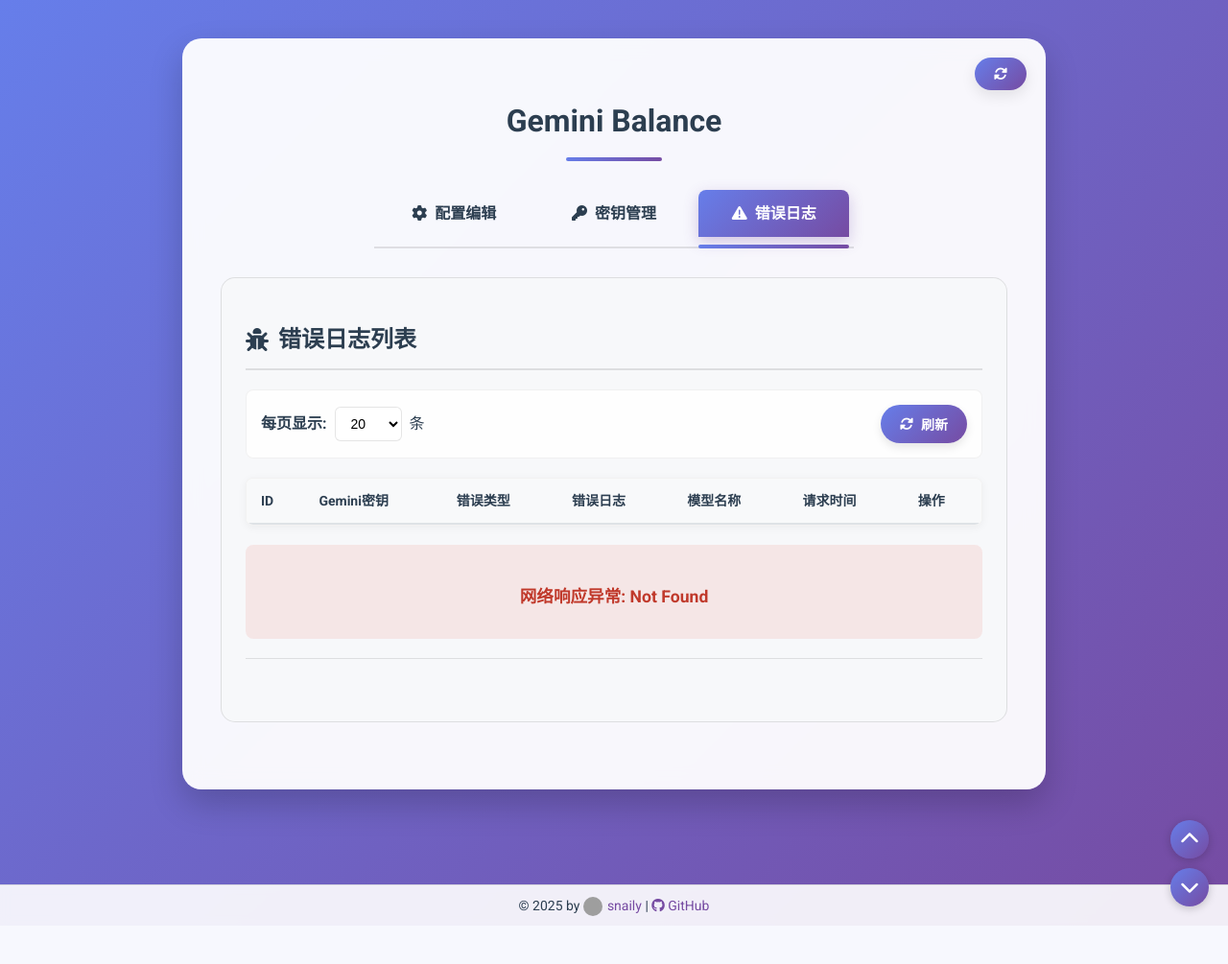
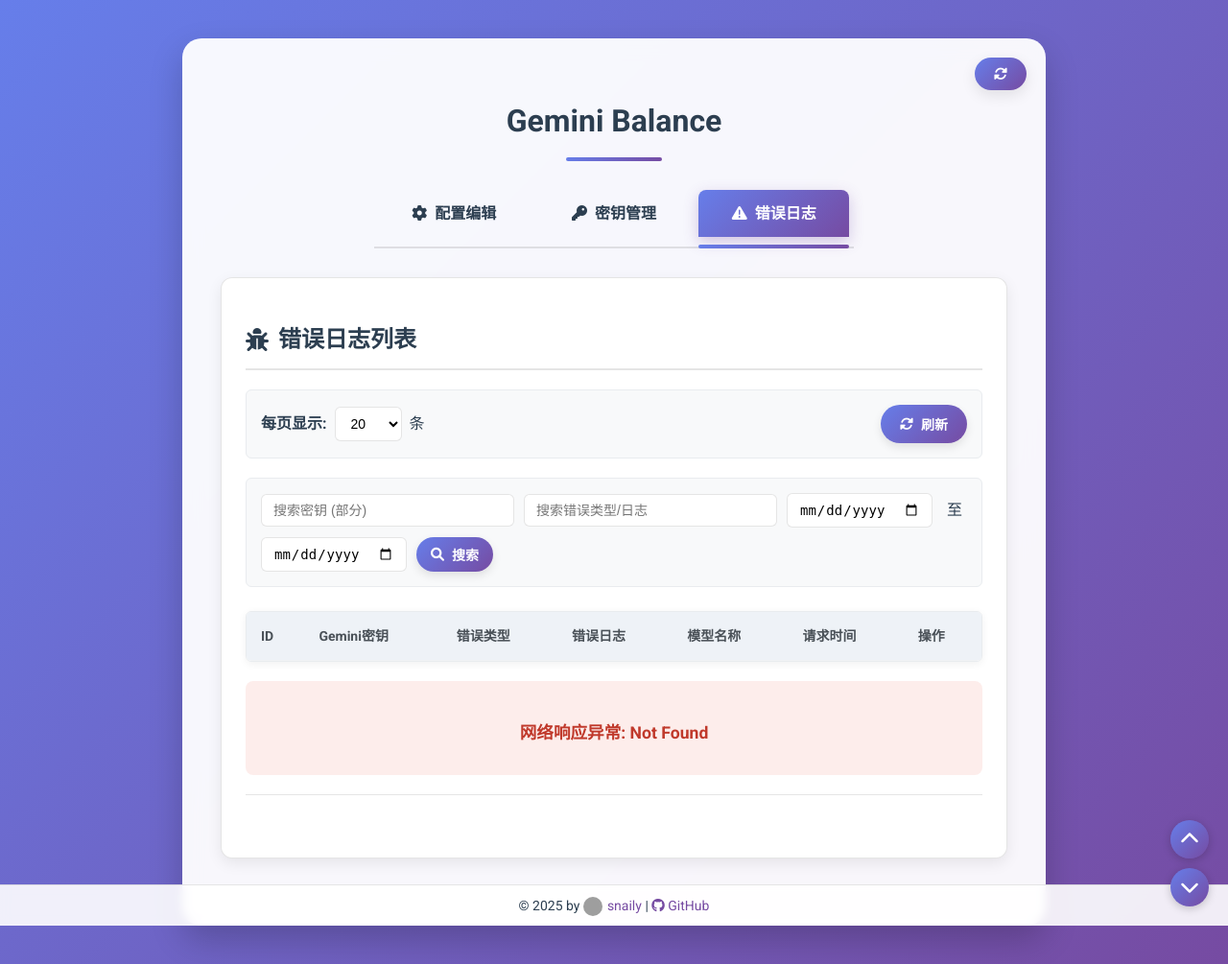
Before and after one commit to zhu748/mihayo, a Python web app: template app/templates/error_logs.html in a window 1280 px wide. Shown: the whole page at 96% size. Before the commit the page ends 955 px from the top, so only its background shows below. Run offline with Jinja, Linux system fonts and the light colour scheme; the template is opened without the code that fills it, so the values that code supplies are empty; grey boxes are pictures that could not be loaded.

Commit message:
feat(error_logs): 添加错误日志搜索和日期过滤功能
- 在后端 (`services.py`, `log_routes.py`) 实现按 Gemini 密钥（模糊匹配）、错误类型/内容（模糊匹配）和日期范围（开始/结束日期）过滤错误日志的逻辑。
- 添加新函数 `get_error_logs_count` 以高效获取符合过滤条件的总日志数，用于分页。
- 更新 `/api/logs/errors` API 端点以接受 `key_search`, `error_search`, `start_date`, `end_date` 查询参数。端点现在返回包含过滤后日志和总数的对象。
- 增强前端 (`error_logs.html`, `error_logs.js`, `error_logs.css`)：
    - 添加用于密钥搜索、错误/日志搜索和日期范围选择的输入字段。
    - 实现 JavaScript 逻辑以捕获搜索参数，使用过滤器触发 API 调用，并在新搜索时重置到第一页。
    - 更新表格渲染以显示顺序行号而非数据库 ID。
    - 在表格视图中遮罩 Gemini 密钥（显示前/后 4 个字符）以提高可读性，同时仍在详细信息模态框中显示完整密钥。
    - 优化新搜索控件、表格外观（内边距、边框、悬停效果、斑马条纹）和按钮样式的 CSS，以提供更清晰的用户界面。
- 通过使用 `logger.exception` 包含堆栈跟踪来改进后端服务中的错误日志记录。

```diff
--- a/app/static/css/error_logs.css
+++ b/app/static/css/error_logs.css
@@ -1,7 +1,15 @@
 /* error_logs.css - Styles specific to the error logs page, complementing config_editor.css */
 
-/* Inherit body, container, h1, nav-tabs, config-section, scroll-buttons, refresh-btn, copyright from config_editor.css */
+/* Inherit body, container, h1, nav-tabs, scroll-buttons, refresh-btn, copyright from config_editor.css */
 
+/* Add padding to the main content section */
+.config-section {
+    padding: 25px; /* Increased padding */
+    background-color: #fff; /* Ensure white background */
+    border-radius: 12px; /* Slightly larger radius */
+    box-shadow: 0 5px 15px rgba(0, 0, 0, 0.08); /* Softer shadow */
+    margin-top: 20px;
+}
 /* Style the controls container */
 .controls-container {
     display: flex;
@@ -9,9 +17,9 @@
     align-items: center;
     margin-bottom: 20px;
     padding: 15px;
-    background-color: rgba(255, 255, 255, 0.8);
-    border-radius: 8px;
-    border: 1px solid rgba(0,0,0,0.05);
+    background-color: #f8f9fa; /* Lighter background */
+    border-radius: 6px; /* Slightly smaller radius */
+    border: 1px solid #e9ecef; /* Lighter border */
     flex-wrap: wrap; /* Allow wrapping on smaller screens */
     gap: 15px; /* Add gap between items */
 }
@@ -67,13 +75,53 @@
     font-size: 1em;
 }
 
+/* Search Container Styles */
+.search-container {
+    display: flex;
+    flex-wrap: wrap; /* Allow wrapping on smaller screens */
+    gap: 10px; /* Space between elements */
+    align-items: center;
+    padding: 15px;
+    background-color: #f8f9fa; /* Consistent light background */
+    border-radius: 6px;
+    border: 1px solid #e9ecef; /* Lighter border */
+    margin-bottom: 25px; /* Increased margin */
+}
+
+.search-container input[type="text"],
+.search-container input[type="date"] {
+    padding: 8px 12px;
+    border: 1px solid rgba(0,0,0,0.1);
+    border-radius: 6px;
+    font-size: 14px;
+    flex-grow: 1; /* Allow inputs to grow */
+    min-width: 150px; /* Minimum width for inputs */
+}
+
+.search-container input[type="date"] {
+    min-width: 130px; /* Slightly less width for date inputs */
+    flex-grow: 0; /* Don't let date inputs grow excessively */
+}
+
+
+.search-container span {
+    color: #2c3e50;
+    margin: 0 5px;
+}
+
+.search-container .action-btn {
+    padding: 8px 15px; /* Slightly smaller padding for search button */
+    font-size: 14px;
+    flex-shrink: 0; /* Prevent button from shrinking */
+}
+
 /* Table container and styled table */
 .table-container {
     overflow-x: auto; /* Allow horizontal scrolling for table */
-    background-color: white;
-    border-radius: 8px;
-    box-shadow: 0 2px 10px rgba(0,0,0,0.05);
-    border: 1px solid rgba(0,0,0,0.05);
+    background-color: #ffffff;
+    border-radius: 6px;
+    box-shadow: 0 2px 8px rgba(0,0,0,0.06); /* Softer shadow */
+    border: 1px solid #e9ecef; /* Lighter border */
 }
 
 .styled-table {
@@ -84,17 +132,17 @@
 }
 
 .styled-table thead tr {
-    background-color: #f8f9fa; /* Light grey header */
+    background-color: #eef2f7; /* Lighter, slightly blueish header */
     text-align: left;
-    font-weight: bold;
-    color: #2c3e50;
-    border-bottom: 2px solid #dee2e6;
+    font-weight: 600; /* Slightly bolder */
+    color: #495057; /* Darker grey text */
+    border-bottom: 1px solid #dee2e6; /* Thinner border */
 }
 
 .styled-table th,
 .styled-table td {
-    padding: 12px 15px;
-    border-bottom: 1px solid #eee; /* Lighter border for rows */
+    padding: 14px 15px; /* Increased padding */
+    border-bottom: 1px solid #f1f3f5; /* Very light border */
     vertical-align: middle;
 }
 
--- a/app/templates/error_logs.html
+++ b/app/templates/error_logs.html
@@ -51,6 +51,18 @@
                 </div>
                 <button id="refreshBtn" class="action-btn"> <!-- Use a consistent button class -->
                     <i class="fas fa-sync-alt"></i> 刷新
+                </button>
+            </div>
+
+            <!-- Search Controls -->
+            <div class="search-container">
+                <input type="text" id="keySearch" placeholder="搜索密钥 (部分)">
+                <input type="text" id="errorSearch" placeholder="搜索错误类型/日志"> <!-- Changed ID -->
+                <input type="date" id="startDate">
+                <span>至</span>
+                <input type="date" id="endDate">
+                <button id="searchBtn" class="action-btn">
+                    <i class="fas fa-search"></i> 搜索
                 </button>
             </div>
 
```
Also changed, not shown: other parts of app/static/css/error_logs.css (+30 -19 lines), app/database/services.py (+78 -7 lines), app/router/log_routes.py (+35 -9 lines), app/static/js/error_logs.js (+59 -6 lines).
